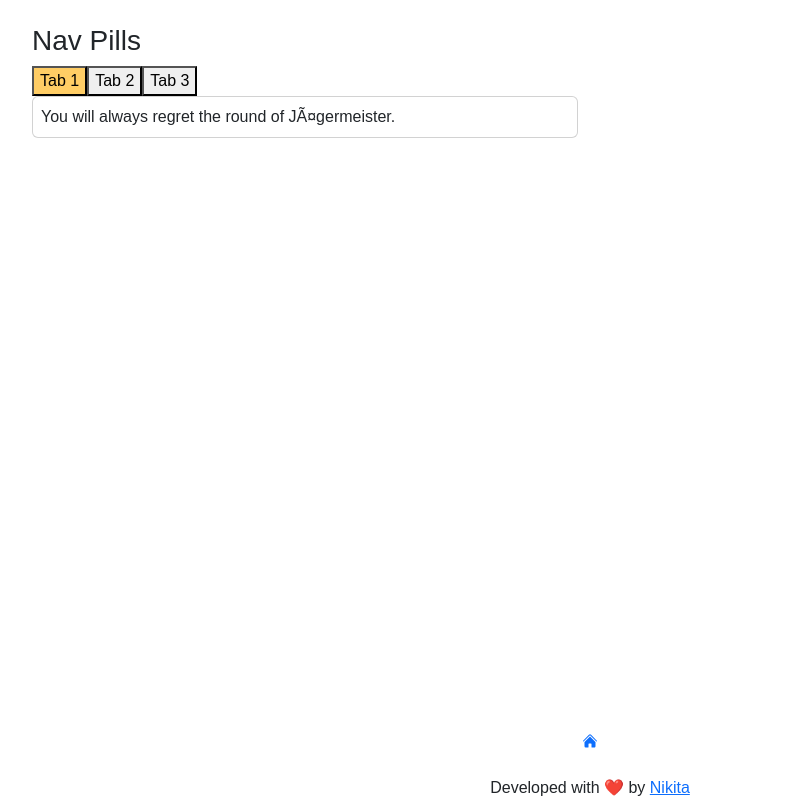
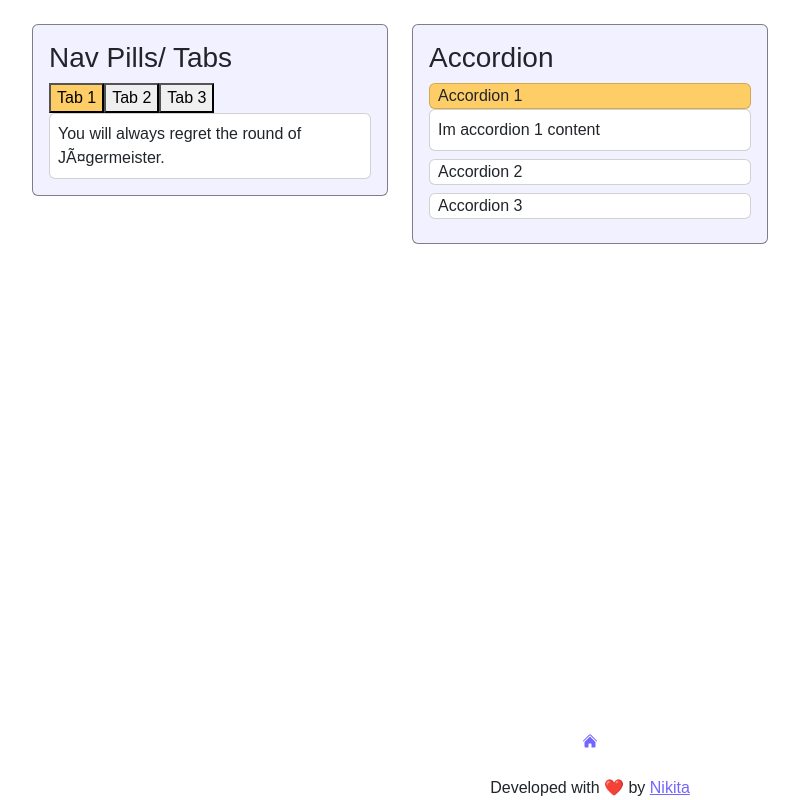
Before and after one commit to iamnikitamallya/react-ui-components, a React (Create React App) app: page /components in a window 1280 px wide. Shown: the whole page, without its empty margins (50-849 px from the left). Built offline with nearby package versions, Linux system fonts and the light colour scheme; a web font is replaced by a local one.

Commit message:
Added accordion component

```diff
--- a/package.json
+++ b/package.json
@@ -15,6 +15,7 @@
     "react-router-dom": "^6.23.1",
     "react-scripts": "5.0.1",
     "react-svg": "^16.1.34",
+    "sass": "^1.77.2",
     "web-vitals": "^2.1.4"
   },
   "scripts": {
--- a/src/App.css
+++ b/src/App.css
@@ -57,9 +57,13 @@ p {
 }
 
 a {
-  color: #7365ff;
+  color: #7365ff !important;
 }
 
 button.active {
   background-color: #ffcd65;
 }
+
+.cursor {
+  cursor: pointer;
+}
--- a/src/App.js
+++ b/src/App.js
@@ -1,4 +1,5 @@
 import "./App.css";
+import "./assets/style/custom.scss";
 import { BrowserRouter, Routes, Route, useLocation } from "react-router-dom";
 import { useEffect } from "react";
 import Home from "./pages/Home";
--- /dev/null
+++ b/src/assets/style/custom.scss
@@ -0,0 +1,9 @@
+.card {
+  &.card-primary {
+    background: #7365ff17;
+    border: 1px solid rgb(0 0 0 / 48%);
+  }
+  &.active {
+    background-color: #ffcd65;
+  }
+}
--- /dev/null
+++ b/src/components/Accordion.js
@@ -0,0 +1,54 @@
+import React, { useState } from "react";
+
+export default function Accordion() {
+  const accord = [
+    {
+      id: "accord1",
+      title: "Accordion 1",
+      content: "Im accordion 1 content",
+    },
+    {
+      id: "accord2",
+      title: "Accordion 2",
+      content: "Im accordion 2 content",
+    },
+    {
+      id: "accord3",
+      title: "Accordion 3",
+      content: "Im accordion 3 content",
+    },
+  ];
+  const [activeTab, setActiveTab] = useState("accord1");
+  const handleClick = (id) => {
+    setActiveTab(id);
+  };
+  return (
+    <>
+      <div>
+        {accord.map((item) => (
+          <>
+            <div className="pb-2">
+              <div
+                className={
+                  activeTab === item.id
+                    ? "card active cursor px-2"
+                    : "card cursor px-2"
+                }
+                key={item.id}
+                onClick={() => handleClick(item.id)}
+              >
+                {item.title}
+              </div>
+              <div
+                className={activeTab === item.id ? "d-block" : "d-none"}
+                key={item.id}
+              >
+                <div className="card p-2">{item.content}</div>
+              </div>
+            </div>
+          </>
+        ))}
+      </div>
+    </>
+  );
+}
--- a/src/pages/Components.js
+++ b/src/pages/Components.js
@@ -1,14 +1,29 @@
 import React from "react";
 import NavPills from "../components/NavPills";
+import Accordion from "../components/Accordion";
 
 export default function Components() {
+  const UIComponents = [
+    {
+      title: "Nav Pills/ Tabs",
+      components: <NavPills />,
+    },
+    {
+      title: "Accordion",
+      components: <Accordion />,
+    },
+  ];
   return (
     <div className="container pt-4 pb-4">
       <div className="row">
-        <div className="col-md-6">
-          <h3>Nav Pills</h3>
-          <NavPills />
-        </div>
+        {UIComponents.map((item) => (
+          <div className="col-md-4 pb-2">
+            <div className="card card-primary p-3">
+              <h3>{item.title}</h3>
+              {item.components}
+            </div>
+          </div>
+        ))}
       </div>
     </div>
   );
--- a/src/pages/Home.js
+++ b/src/pages/Home.js
@@ -5,7 +5,7 @@ export default function Home() {
   return (
     <>
       <div className="container h-100vh d-flex align-items-center justify-content-center">
-        <div>
+        <div className="text-center">
           <h2>Hello and welcome to React UI Components!</h2>
           <p>
             This initiative aims to compile the most commonly used React UI
@@ -13,7 +13,7 @@ export default function Home() {
             with React.
           </p>
           <Link className="App-link" to="/components">
-            Begin
+            Explore Components
           </Link>
         </div>
       </div>
```
Also changed, not shown: src/assets/custom.scss (deleted), 1 other file (tests, documents, lock files or other folders).
